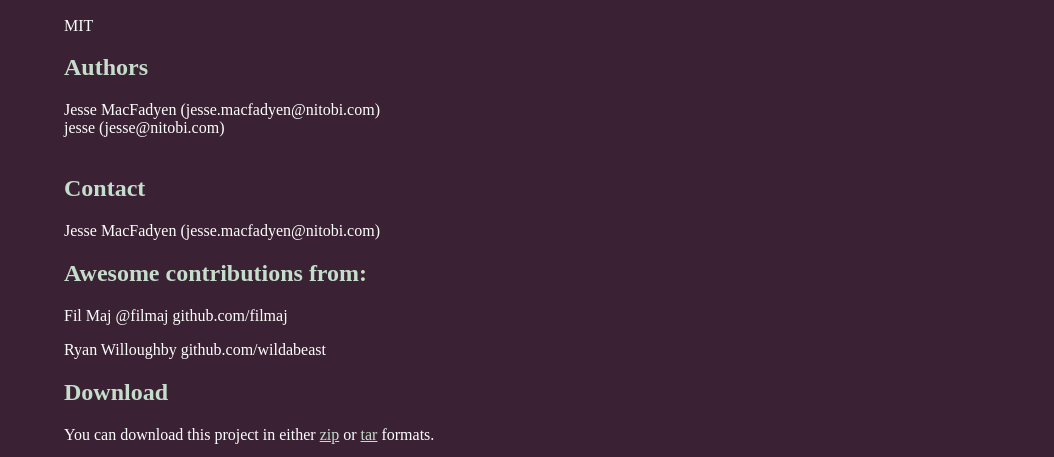
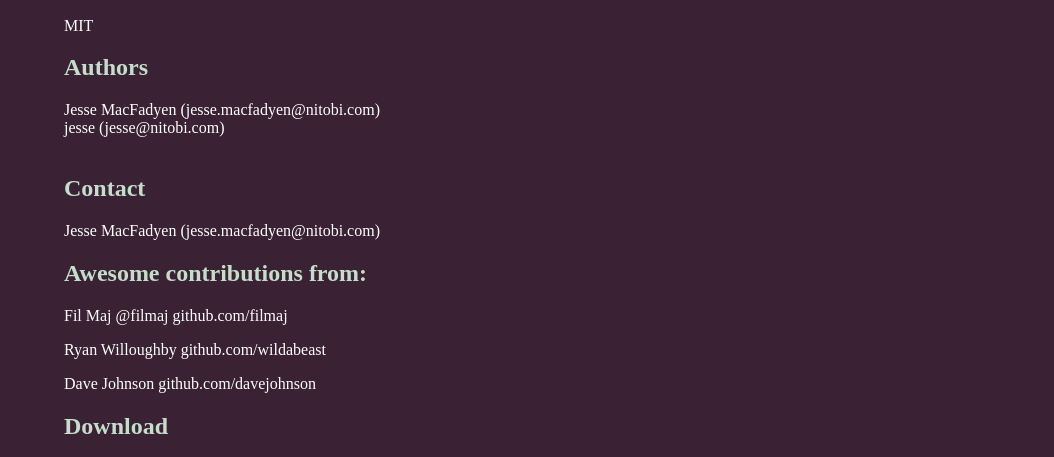
Before and after one commit to purplecabbage/GloveBox, a plain HTML site: page index.html in a window 1280 px wide. Shown: the part 327-784 px from the top of the page, without its empty margins (226-1280 px from the left). Drawn offline with Linux system fonts and the light colour scheme.

Commit message:
Added Dave as a contributor

```diff
--- a/index.html
+++ b/index.html
@@ -73,6 +73,7 @@
 <h2>Awesome contributions from:</h2>
 <p>Fil Maj @filmaj github.com/filmaj </p>
 <p>Ryan Willoughby github.com/wildabeast</p>
+<p>Dave Johnson github.com/davejohnson</p>
 
 
     <h2>Download</h2>
```
